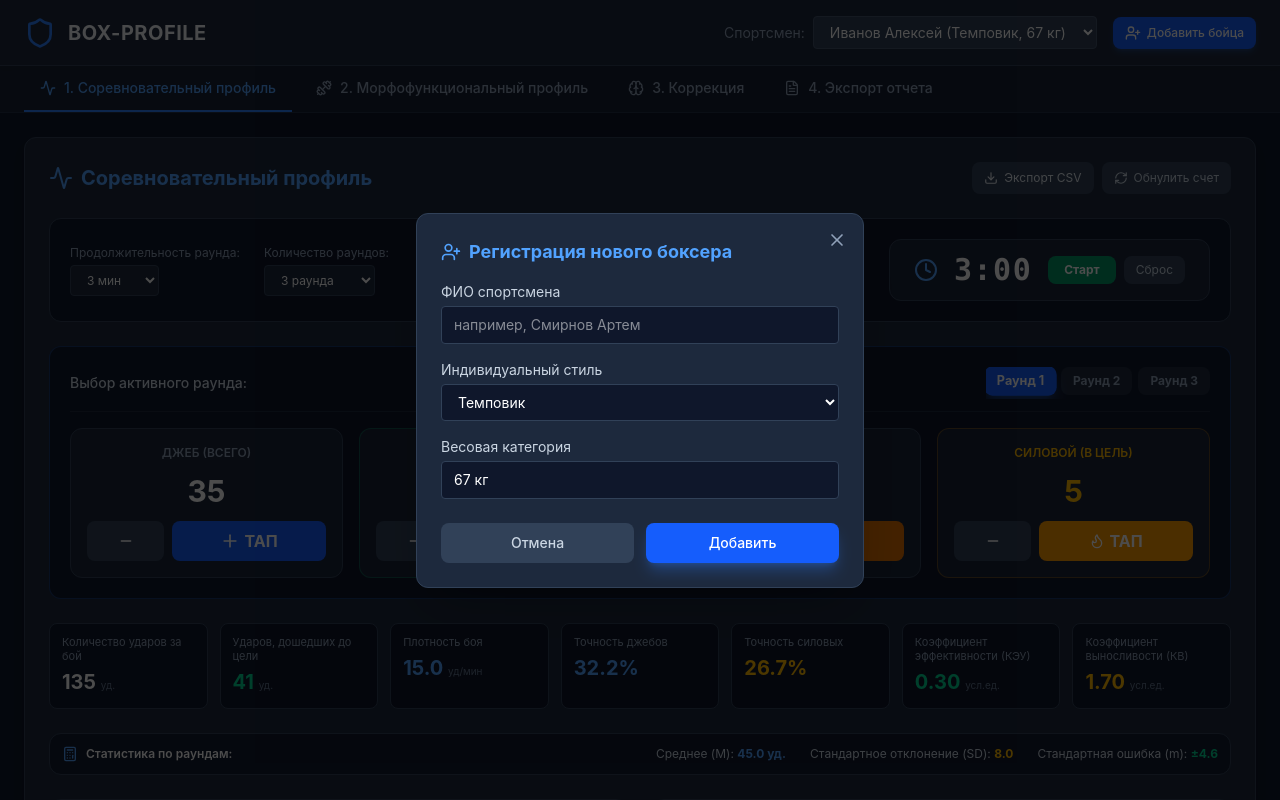
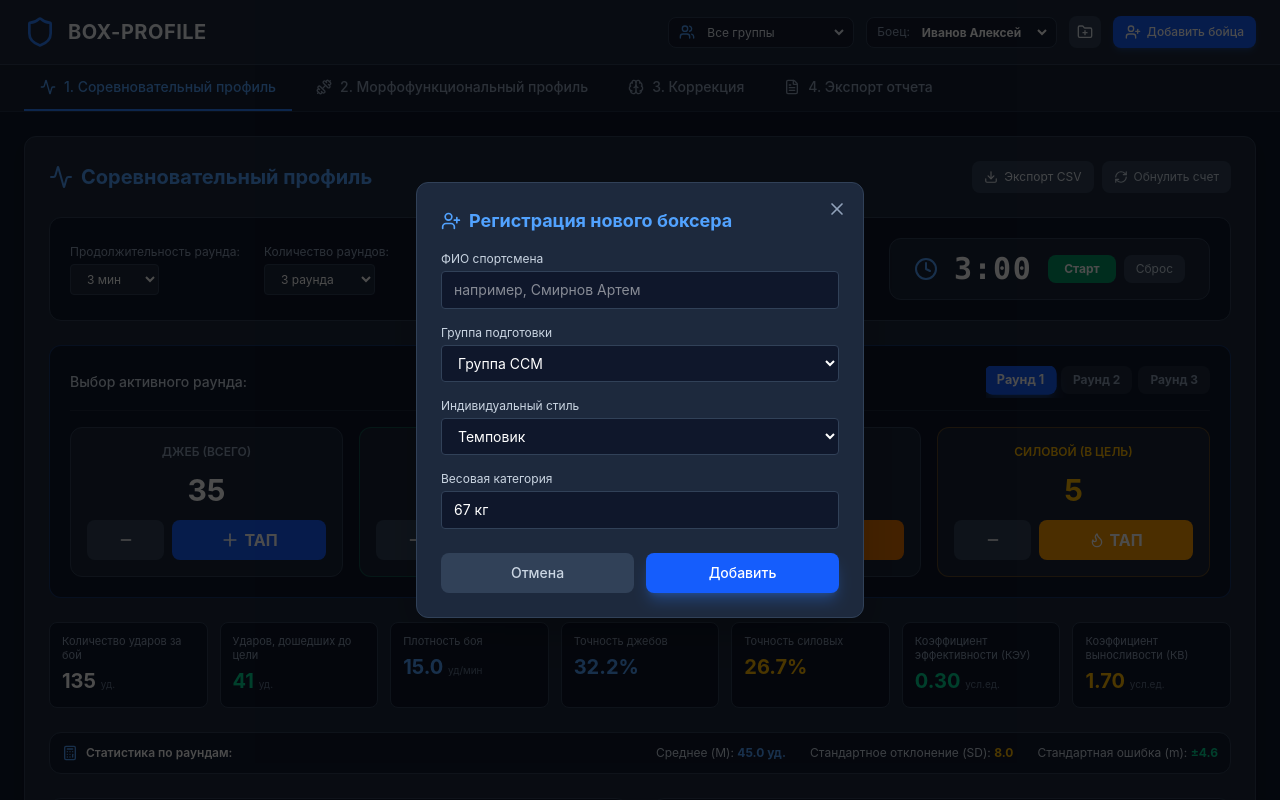
Before and after one commit to konstantinsharomov125/boxing-pwa, a React (Vite) app: page / in a window 1280 px wide. Both pictures are taken after typing "Sample" into the empty fields and a click on the button "Добавить бойца". Shown: the top 800 px of the page. Built offline with nearby package versions, Linux system fonts and the light colour scheme.

Commit message:
feat: added group management and concise athlete selector with full names only

```diff
--- a/src/App.jsx
+++ b/src/App.jsx
@@ -1,5 +1,5 @@
 import React, { useState, useEffect } from 'react';
-import { Shield, Activity, Dumbbell, Brain, UserPlus, FileText, X } from 'lucide-react';
+import { Shield, Activity, Dumbbell, Brain, UserPlus, FileText, X, FolderPlus, Users } from 'lucide-react';
 import BoxDataView from './components/BoxDataView';
 import PhysTestView from './components/PhysTestView';
 import MatrixView from './components/MatrixView';
@@ -8,27 +8,59 @@ import ReportView from './components/ReportView';
 export default function App() {
   const [activeTab, setActiveTab] = useState('boxdata');
 
+  // Список групп подготовки
+  const [groups, setGroups] = useState(() => {
+    const saved = localStorage.getItem('box_groups');
+    return saved ? JSON.parse(saved) : ['Все группы', 'Группа ССМ', 'Группа ГПП-2', 'Юниорская сборная'];
+  });
+
+  const [selectedGroup, setSelectedGroup] = useState('Все группы');
+
+  // Список спортсменов
   const [athletes, setAthletes] = useState(() => {
     const saved = localStorage.getItem('box_athletes');
     if (saved) {
       try { return JSON.parse(saved); } catch (e) { /* ignore */ }
     }
     return [
-      { id: 1, name: 'Иванов Алексей', style: 'Темповик', weight: '67 кг' },
-      { id: 2, name: 'Петров Дмитрий', style: 'Нокаутер', weight: '75 кг' },
+      { id: 1, name: 'Иванов Алексей', group: 'Группа ССМ', style: 'Темповик', weight: '67 кг' },
+      { id: 2, name: 'Петров Дмитрий', group: 'Юниорская сборная', style: 'Нокаутер', weight: '75 кг' },
+      { id: 3, name: 'Смирнов Артем', group: 'Группа ГПП-2', style: 'Игровик (контратакующий)', weight: '60 кг' },
     ];
   });
 
   const [selectedAthlete, setSelectedAthlete] = useState(athletes[0]);
-  const [isModalOpen, setIsModalOpen] = useState(false);
+  const [isAddAthleteOpen, setIsAddAthleteOpen] = useState(false);
+  const [isManageGroupsOpen, setIsManageGroupsOpen] = useState(false);
 
+  // Поля формы добавления атлета
   const [newName, setNewName] = useState('');
+  const [newGroup, setNewGroup] = useState(groups[1] || 'Группа ССМ');
   const [newStyle, setNewStyle] = useState('Темповик');
   const [newWeight, setNewWeight] = useState('67 кг');
+
+  // Поле создания новой группы
+  const [newGroupNameInput, setNewGroupNameInput] = useState('');
+
+  useEffect(() => {
+    localStorage.setItem('box_groups', JSON.stringify(groups));
+  }, [groups]);
 
   useEffect(() => {
     localStorage.setItem('box_athletes', JSON.stringify(athletes));
   }, [athletes]);
+
+  // Фильтрация спортсменов по выбранной группе
+  const filteredAthletes = selectedGroup === 'Все группы'
+    ? athletes
+    : athletes.filter(a => a.group === selectedGroup);
+
+  // Синхронизация активного спортсмена при смене группы
+  useEffect(() => {
+    if (filteredAthletes.length > 0 && !filteredAthletes.some(a => a.id === selectedAthlete?.id)) {
+      setSelectedAthlete(filteredAthletes[0]);
+    }
+  }, [selectedGroup, filteredAthletes, selectedAthlete]);
 
   const handleAddAthlete = (e) => {
     e.preventDefault();
@@ -37,21 +69,31 @@ export default function App() {
     const newAthlete = {
       id: Date.now(),
       name: newName.trim(),
+      group: newGroup,
       style: newStyle,
       weight: newWeight,
     };
 
-    const updatedAthletes = [...athletes, newAthlete];
-    setAthletes(updatedAthletes);
+    const updated = [...athletes, newAthlete];
+    setAthletes(updated);
     setSelectedAthlete(newAthlete);
     setNewName('');
-    setIsModalOpen(false);
+    setIsAddAthleteOpen(false);
+  };
+
+  const handleCreateGroup = (e) => {
+    e.preventDefault();
+    if (!newGroupNameInput.trim() || groups.includes(newGroupNameInput.trim())) return;
+    const updatedGroups = [...groups, newGroupNameInput.trim()];
+    setGroups(updatedGroups);
+    setNewGroup(newGroupNameInput.trim());
+    setNewGroupNameInput('');
   };
 
   return (
     <div className="min-h-screen flex flex-col bg-slate-900 text-slate-100 font-sans antialiased">
       {/* Шапка приложения */}
-      <header className="bg-slate-800 border-b border-slate-700 px-6 py-4 flex justify-between items-center shadow-md">
+      <header className="bg-slate-800 border-b border-slate-700 px-6 py-4 flex flex-col md:flex-row justify-between items-center gap-4 shadow-md">
         <div className="flex items-center space-x-3">
           <Shield className="w-8 h-8 text-blue-500" />
           <div>
@@ -59,22 +101,50 @@ export default function App() {
           </div>
         </div>
 
-        <div className="flex items-center space-x-4">
-          <div className="flex items-center space-x-2">
-            <span className="text-sm text-slate-400">Спортсмен:</span>
+        {/* Правый верхний блок управления спортсменами и группами */}
+        <div className="flex flex-wrap items-center gap-3">
+          {/* Селект группы */}
+          <div className="flex items-center space-x-2 bg-slate-900/60 p-1.5 rounded-lg border border-slate-700">
+            <Users className="w-4 h-4 text-blue-400 ml-1" />
             <select
-              className="bg-slate-700 border border-slate-600 rounded px-3 py-1.5 text-sm focus:outline-none focus:border-blue-500 text-white cursor-pointer"
-              value={selectedAthlete ? selectedAthlete.id : ''}
-              onChange={(e) => setSelectedAthlete(athletes.find(a => a.id == e.target.value))}
+              className="bg-transparent text-xs focus:outline-none text-slate-200 cursor-pointer pr-1"
+              value={selectedGroup}
+              onChange={(e) => setSelectedGroup(e.target.value)}
             >
-              {athletes.map(a => (
-                <option key={a.id} value={a.id}>{a.name} ({a.style}, {a.weight})</option>
+              {groups.map((g, idx) => (
+                <option key={idx} value={g} className="bg-slate-800 text-white">{g}</option>
               ))}
             </select>
           </div>
 
+          {/* Селект спортсмена (ТОЛЬКО ФИО) */}
+          <div className="flex items-center space-x-2 bg-slate-900/60 p-1.5 rounded-lg border border-slate-700">
+            <span className="text-xs text-slate-400 pl-1">Боец:</span>
+            <select
+              className="bg-transparent text-xs font-bold text-white focus:outline-none cursor-pointer pr-2"
+              value={selectedAthlete ? selectedAthlete.id : ''}
+              onChange={(e) => setSelectedAthlete(athletes.find(a => a.id == e.target.value))}
+            >
+              {filteredAthletes.map(a => (
+                <option key={a.id} value={a.id} className="bg-slate-800 text-white font-normal">
+                  {a.name}
+                </option>
+              ))}
+            </select>
+          </div>
+
+          {/* Кнопка управления группами */}
           <button
-            onClick={() => setIsModalOpen(true)}
+            onClick={() => setIsManageGroupsOpen(true)}
+            className="bg-slate-700 hover:bg-slate-600 text-slate-200 text-xs p-2 rounded-lg transition-colors cursor-pointer"
+            title="Управление группами"
+          >
+            <FolderPlus className="w-4 h-4" />
+          </button>
+
+          {/* Кнопка добавления спортсмена */}
+          <button
+            onClick={() => setIsAddAthleteOpen(true)}
             className="bg-blue-600 hover:bg-blue-500 text-white text-xs font-medium px-3 py-2 rounded-lg flex items-center gap-1.5 transition-colors cursor-pointer shadow-md shadow-blue-500/20"
             title="Добавить нового боксера"
           >
@@ -118,22 +188,27 @@ export default function App() {
         </button>
       </nav>
 
-      {/* Основная рабочая область */}
+      {/* Основная область */}
       <main className="flex-1 p-6 max-w-7xl mx-auto w-full">
-        {activeTab === 'boxdata' && <BoxDataView athlete={selectedAthlete} />}
-        {activeTab === 'phys' && <PhysTestView athlete={selectedAthlete} />}
-        {activeTab === 'matrix' && <MatrixView athlete={selectedAthlete} />}
-        {activeTab === 'report' && <ReportView athlete={selectedAthlete} />}
+        {selectedAthlete ? (
+          <>
+            {activeTab === 'boxdata' && <BoxDataView athlete={selectedAthlete} />}
+            {activeTab === 'phys' && <PhysTestView athlete={selectedAthlete} />}
+            {activeTab === 'matrix' && <MatrixView athlete={selectedAthlete} />}
+            {activeTab === 'report' && <ReportView athlete={selectedAthlete} />}
+          </>
+        ) : (
+          <div className="text-center py-12 text-slate-400">
+            В выбранной группе нет зарегистрированных спортсменов. Добавьте нового бойца.
+          </div>
+        )}
       </main>
 
-      {/* Модальное окно добавления спортсмена */}
-      {isModalOpen && (
+      {/* МОДАЛЬНОЕ ОКНО: Добавление боксера */}
+      {isAddAthleteOpen && (
         <div className="fixed inset-0 bg-black/70 flex items-center justify-center p-4 z-50 animate-fade-in">
           <div className="bg-slate-800 border border-slate-700 rounded-xl max-w-md w-full p-6 shadow-2xl relative">
-            <button
-              onClick={() => setIsModalOpen(false)}
-              className="absolute top-4 right-4 text-slate-400 hover:text-white cursor-pointer"
-            >
+            <button onClick={() => setIsAddAthleteOpen(false)} className="absolute top-4 right-4 text-slate-400 hover:text-white cursor-pointer">
               <X className="w-5 h-5" />
             </button>
 
@@ -143,7 +218,7 @@ export default function App() {
 
             <form onSubmit={handleAddAthlete} className="space-y-4">
               <div>
-                <label className="block text-sm text-slate-300 mb-1">ФИО спортсмена</label>
+                <label className="block text-xs text-slate-300 mb-1">ФИО спортсмена</label>
                 <input
                   type="text"
                   required
@@ -155,7 +230,20 @@ export default function App() {
               </div>
 
               <div>
-                <label className="block text-sm text-slate-300 mb-1">Индивидуальный стиль</label>
+                <label className="block text-xs text-slate-300 mb-1">Группа подготовки</label>
+                <select
+                  value={newGroup}
+                  onChange={(e) => setNewGroup(e.target.value)}
+                  className="w-full bg-slate-900 border border-slate-700 rounded px-3 py-2 text-sm text-white focus:border-blue-500 focus:outline-none cursor-pointer"
+                >
+                  {groups.filter(g => g !== 'Все группы').map((g, idx) => (
+                    <option key={idx} value={g}>{g}</option>
+                  ))}
+                </select>
+              </div>
+
+              <div>
+                <label className="block text-xs text-slate-300 mb-1">Индивидуальный стиль</label>
                 <select
                   value={newStyle}
                   onChange={(e) => setNewStyle(e.target.value)}
@@ -169,7 +257,7 @@ export default function App() {
               </div>
 
               <div>
-                <label className="block text-sm text-slate-300 mb-1">Весовая категория</label>
+                <label className="block text-xs text-slate-300 mb-1">Весовая категория</label>
                 <input
                   type="text"
                   required
@@ -181,17 +269,10 @@ export default function App() {
               </div>
 
               <div className="pt-2 flex gap-3">
-                <button
-                  type="button"
-                  onClick={() => setIsModalOpen(false)}
-                  className="flex-1 bg-slate-700 hover:bg-slate-600 text-slate-300 py-2.5 rounded-lg text-sm font-medium transition-colors cursor-pointer"
-                >
+                <button type="button" onClick={() => setIsAddAthleteOpen(false)} className="flex-1 bg-slate-700 hover:bg-slate-600 text-slate-300 py-2.5 rounded-lg text-sm font-medium cursor-pointer">
                   Отмена
                 </button>
-                <button
-                  type="submit"
-                  className="flex-1 bg-blue-600 hover:bg-blue-500 text-white py-2.5 rounded-lg text-sm font-medium transition-colors cursor-pointer shadow-lg shadow-blue-500/30"
-                >
+                <button type="submit" className="flex-1 bg-blue-600 hover:bg-blue-500 text-white py-2.5 rounded-lg text-sm font-medium cursor-pointer shadow-lg shadow-blue-500/30">
                   Добавить
                 </button>
               </div>
@@ -199,6 +280,52 @@ export default function App() {
           </div>
         </div>
       )}
+
+      {/* МОДАЛЬНОЕ ОКНО: Управление группами */}
+      {isManageGroupsOpen && (
+        <div className="fixed inset-0 bg-black/70 flex items-center justify-center p-4 z-50 animate-fade-in">
+          <div className="bg-slate-800 border border-slate-700 rounded-xl max-w-md w-full p-6 shadow-2xl relative">
+            <button onClick={() => setIsManageGroupsOpen(false)} className="absolute top-4 right-4 text-slate-400 hover:text-white cursor-pointer">
+              <X className="w-5 h-5" />
+            </button>
+
+            <h3 className="text-lg font-bold text-blue-400 mb-4 flex items-center gap-2">
+              <FolderPlus className="w-5 h-5" /> Управление группами
+            </h3>
+
+            <form onSubmit={handleCreateGroup} className="mb-4 flex gap-2">
+              <input
+                type="text"
+                placeholder="Название новой группы"
+                value={newGroupNameInput}
+                onChange={(e) => setNewGroupNameInput(e.target.value)}
+                className="flex-1 bg-slate-900 border border-slate-700 rounded px-3 py-2 text-xs text-white focus:outline-none focus:border-blue-500"
+              />
+              <button type="submit" className="bg-emerald-600 hover:bg-emerald-500 text-white text-xs px-3 py-2 rounded font-medium cursor-pointer">
+                Создать
+              </button>
+            </form>
+
+            <div className="space-y-2 max-h-48 overflow-y-auto">
+              <span className="text-xs text-slate-400 block font-semibold mb-1">Существующие группы:</span>
+              {groups.map((g, idx) => (
+                <div key={idx} className="bg-slate-900/60 p-2.5 rounded border border-slate-700 text-xs text-slate-200 flex justify-between items-center">
+                  <span>{g}</span>
+                  <span className="text-[10px] text-slate-500">
+                    {g === 'Все группы' ? `${athletes.length} атл.` : `${athletes.filter(a => a.group === g).length} атл.`}
+                  </span>
+                </div>
+              ))}
+            </div>
+
+            <div className="mt-6 pt-2 border-t border-slate-700 flex justify-end">
+              <button onClick={() => setIsManageGroupsOpen(false)} className="bg-slate-700 hover:bg-slate-600 text-white px-4 py-2 rounded text-xs cursor-pointer">
+                Закрыть
+              </button>
+            </div>
+          </div>
+        </div>
+      )}
     </div>
   );
 }
```
